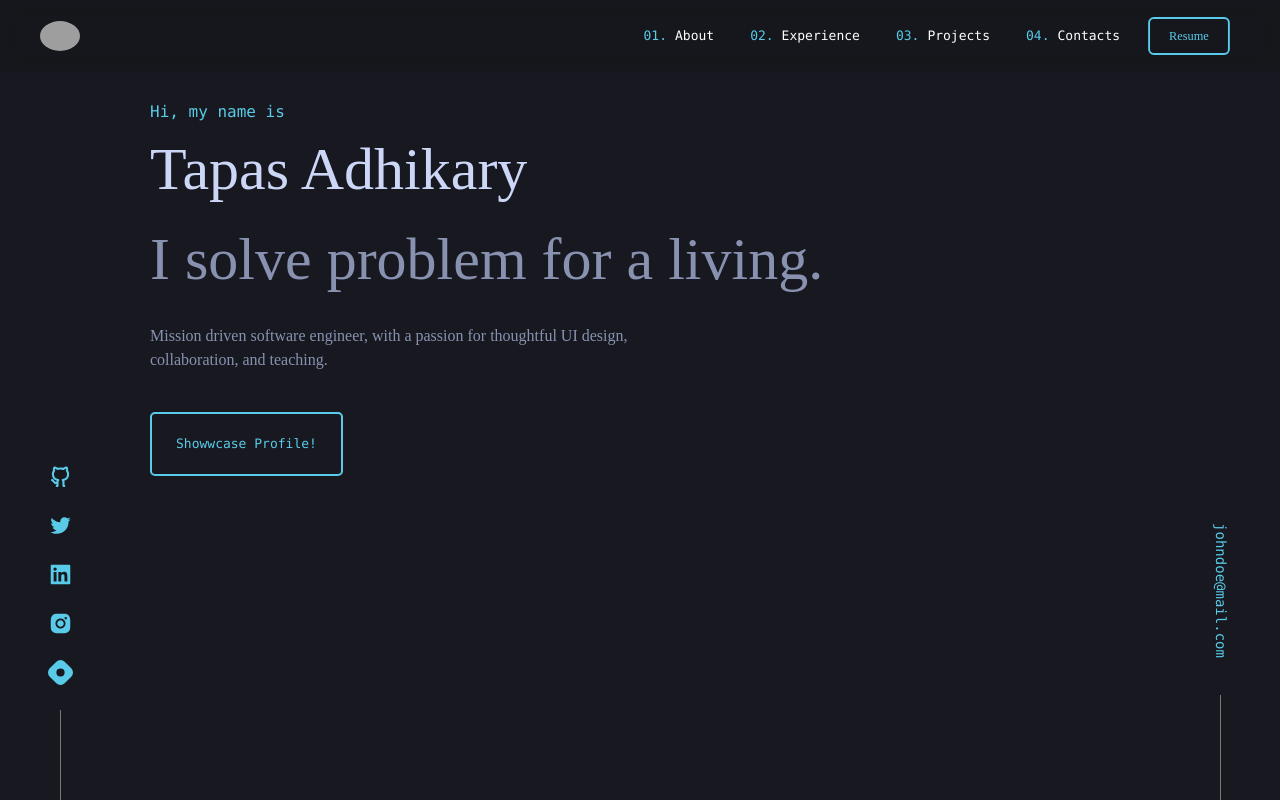
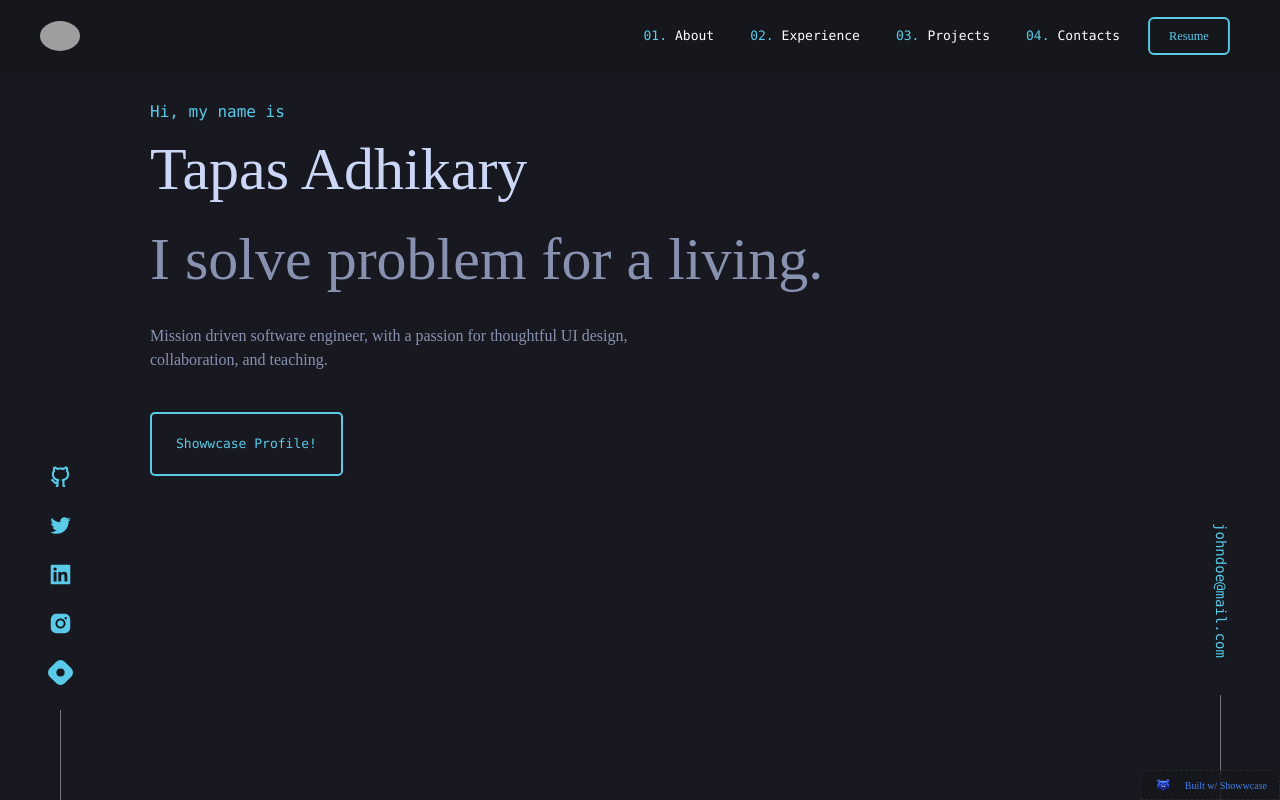
Before and after one commit to Benrobo/showwcial, a Next.js app in the folder packages/app/: page /themes/oasis in a window 1280 px wide. Built offline with nearby package versions, Linux system fonts and the light colour scheme; grey boxes are pictures that could not be loaded.

Commit message:
added banner

```diff
--- /dev/null
+++ b/packages/app/pages/themes/comp/banner.tsx
@@ -0,0 +1,14 @@
+import ImageTag from "../../../components/Image";
+
+function ShowwcialBanner() {
+  return (
+    <div className="w-auto h-auto px-3 py-1 flex items-center justify-center gap-3 bg-dark-900 backdrop-blur z-[100] fixed bottom-0 right-0 rounded-t-[10px] border-dashed border-[.5px] border-white-600 ">
+      <ImageTag src="/images/logos/logo2.png" className="w-[20px] " />
+      <a href="#" className="text-blue-300 font-pp-sb text-[10px] ">
+        Built w/ Showwcase
+      </a>
+    </div>
+  );
+}
+
+export default ShowwcialBanner;
--- a/packages/app/pages/themes/oasis/index.tsx
+++ b/packages/app/pages/themes/oasis/index.tsx
@@ -11,6 +11,7 @@ import Gap from "../../../components/Gap";
 import { IoLogoOctocat } from "react-icons/io";
 import { FiExternalLink } from "react-icons/fi";
 import { HiOutlineFolder } from "react-icons/hi2";
+import ShowwcialBanner from "../comp/banner";
 
 export default function OasisTheme() {
   return (
@@ -298,6 +299,7 @@ export default function OasisTheme() {
           </a>
         </section>
       </main>
+      <ShowwcialBanner />
     </div>
   );
 }
```
